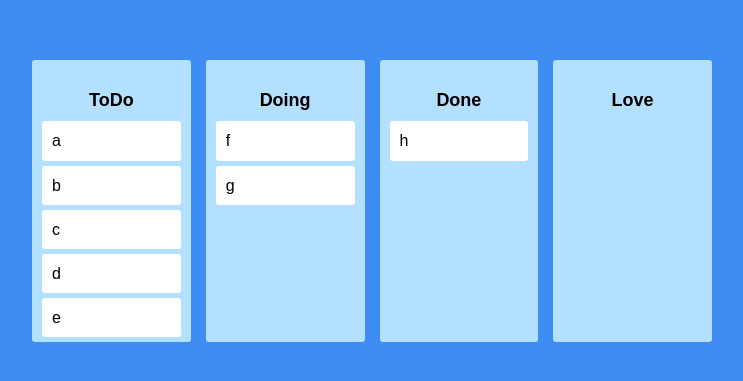
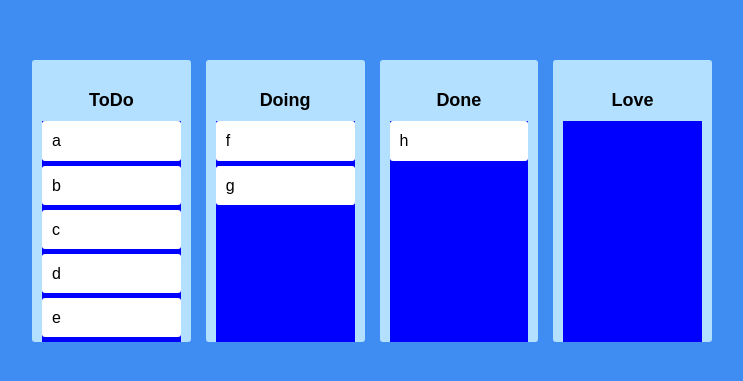
Before and after one commit to joyjsmun/Clone_Trello, a React (Create React App) app: page / in a window 1280 px wide. Shown: the part 199-580 px from the top of the page, without its empty margins (268-1011 px from the left). Built offline with nearby package versions, Linux system fonts and the light colour scheme.

Commit message:
ADD: dragging over color change

```diff
--- a/src/Board.tsx
+++ b/src/Board.tsx
@@ -8,6 +8,8 @@ const Wrapper = styled.div`
   padding-top: 30px;
   background-color: ${(props) => props.theme.boardColor};
   border-radius:3px;
+  display: flex;
+  flex-direction: column;
 
 `
 const Title = styled.h2`
@@ -15,6 +17,16 @@ text-align: center;
 font-weight: 600;
 margin-bottom: 10px;
 font-size: 18px;
+`
+interface IAreaProps{
+    isDraggingOver:boolean;
+    isDraggingFromThis:boolean;
+}
+
+const Area = styled.div<IAreaProps>`
+    background-color: ${(props) =>(props.isDraggingOver ? "pink" : props.isDraggingFromThis ? "red":"blue")};
+    flex-grow: 1;
+
 `
 
 interface IBoardProps{
@@ -30,14 +42,14 @@ function Board({toDos,boardId}:IBoardProps){
     <Wrapper>
         <Title>{boardId}</Title>
         <Droppable droppableId={boardId}>
-        {(magic) =>
-        <div ref={magic.innerRef} {...magic.droppableProps}>
+        {(magic,snapshot) =>
+        <Area isDraggingOver={snapshot.isDraggingOver} isDraggingFromThis = {Boolean(snapshot.draggingFromThisWith)} ref={magic.innerRef} {...magic.droppableProps}>
 
           {toDos.map((toDo,index) =>
           (<DraggableCard key={toDo} index={index} toDo={toDo} />
           ))}
           {magic.placeholder}
-          </div>}
+          </Area>}
       </Droppable>
     </Wrapper>
     )
```
